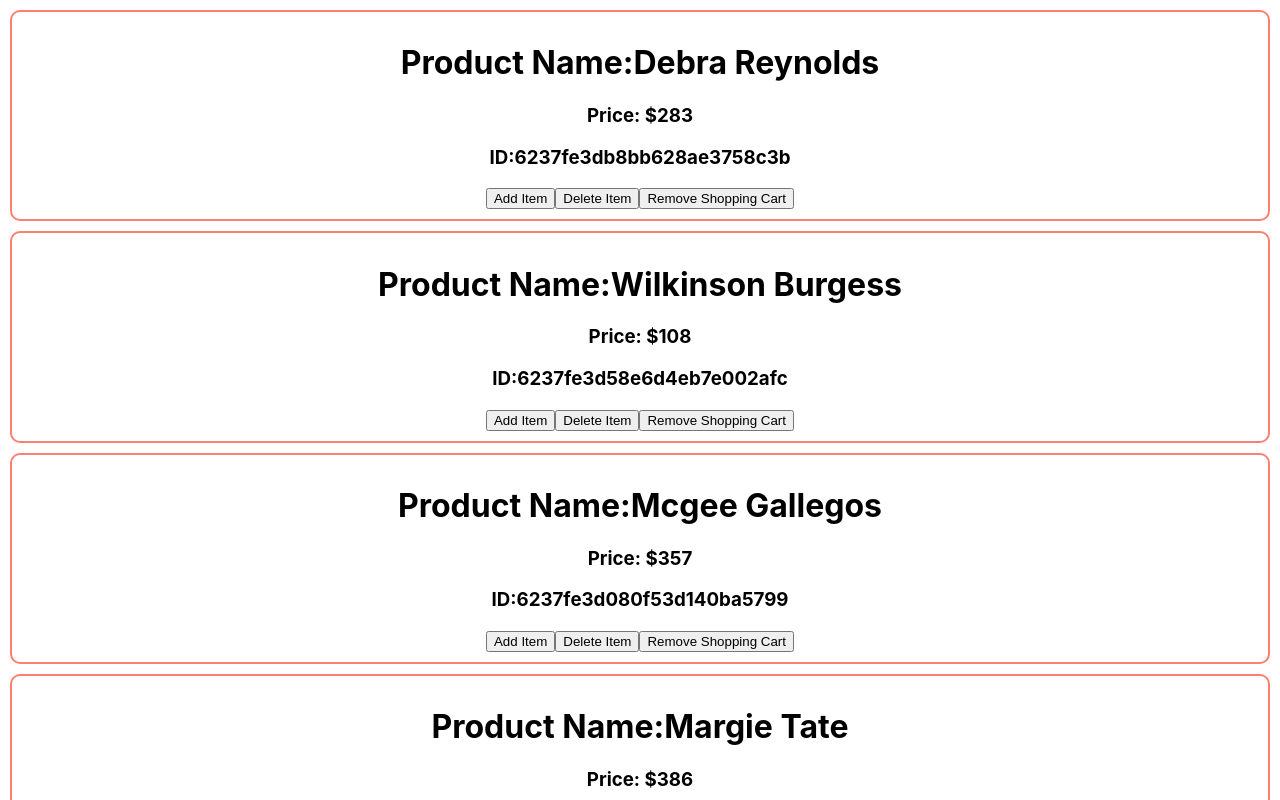
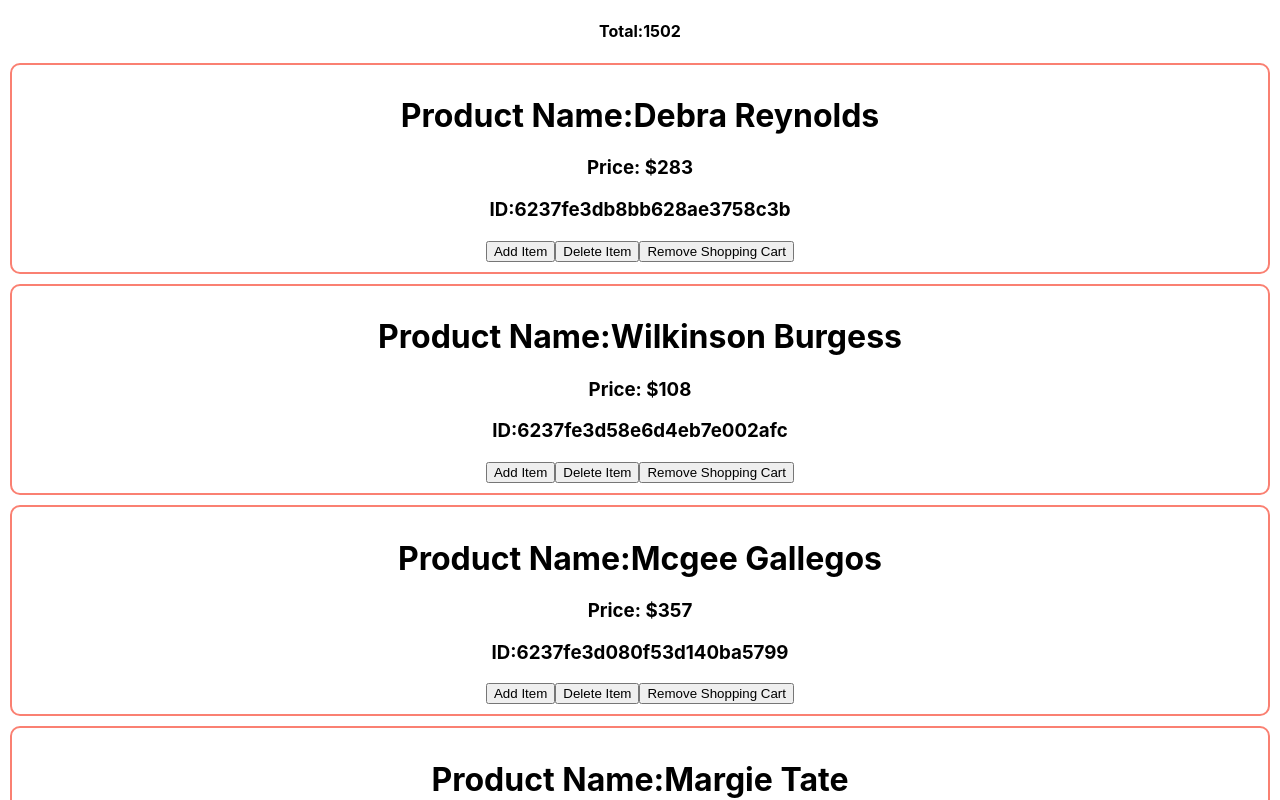
Before and after one commit to mohammad-al-amin-islam/react-storage-and-handler, a React (Create React App) app: page / in a window 1280 px wide. Shown: the top 800 px of the page. Built offline with nearby package versions, Linux system fonts and the light colour scheme.

Commit message:
reduce practice added

```diff
--- a/src/components/Cosmetics/Cosmetics.js
+++ b/src/components/Cosmetics/Cosmetics.js
@@ -1,5 +1,7 @@
 import React, { useEffect, useState } from 'react';
+import { getTotal } from '../../utilities/calculate';
 import Cosmetic from '../Cosmetic/Cosmetic';
+
 
 const Cosmetics = () => {
     const [cosmetics, setCosmetics] = useState([]);
@@ -7,9 +9,13 @@ const Cosmetics = () => {
         fetch('data.json')
             .then(res => res.json())
             .then(data => setCosmetics(data));
-    }, [])
+    }, []);
+
+
+    const total = getTotal(cosmetics);
     return (
         <div>
+            <h4>Total:{total}</h4>
             {
                 cosmetics.map(cosmetic => <Cosmetic cosmetic={cosmetic}
                     key={cosmetic.id}></Cosmetic>)
--- a/src/utilities/calculate.js
+++ b/src/utilities/calculate.js
@@ -4,4 +4,15 @@ const add = (num1, num2) => {
 const mul = (num1, num2) => {
     return num1 * num2;
 }
-export { add, mul }
+
+/* const array = [1, 23, 43];
+const sumReducer = (previous, current) => previous + current;
+const total = array.reduce(sumReducer, 0);
+ */
+const getTotalPrice = products => {
+    const reducer = (previous, current) => previous + current.price;
+    const total = products.reduce(reducer, 0);
+    return total;
+}
+
+export { add, mul, getTotalPrice as getTotal }
```
